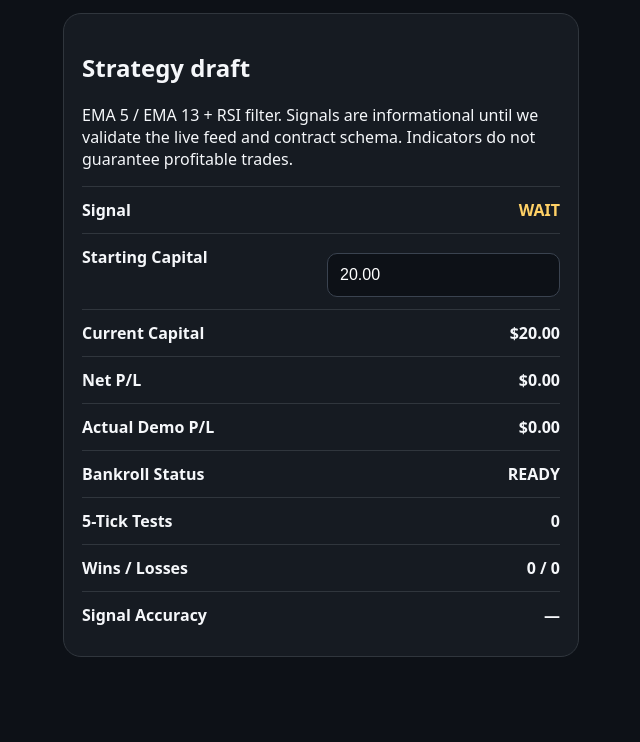
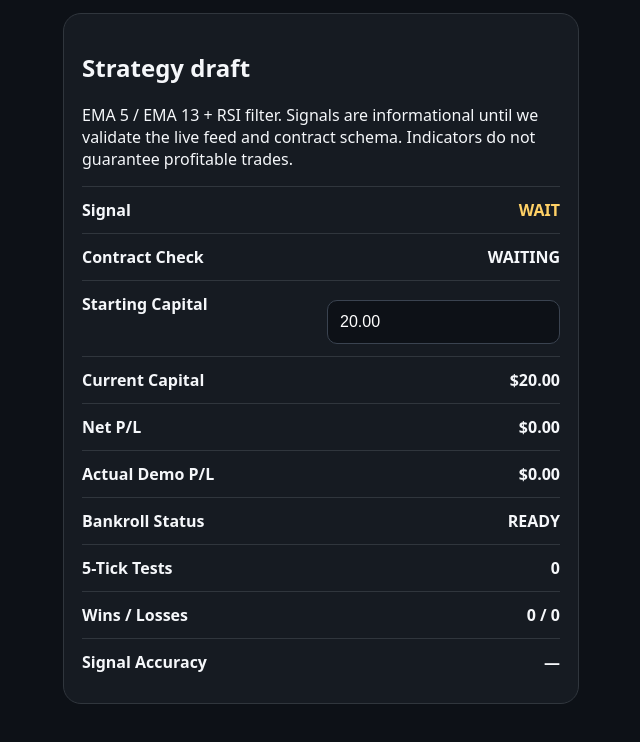
Before and after one commit to swaynechambers357-lang/Bestiebot, a website: page public/index.html in a window 1280 px wide. Shown: the part 670-1412 px from the top of the page, without its empty margins (319-959 px from the left). Before the commit the page ends 1365 px from the top, so only its background shows below. Drawn offline with Linux system fonts and the light colour scheme; no server answers.

Commit message:
Update index.html

```diff
--- a/public/index.html
+++ b/public/index.html
@@ -20,6 +20,7 @@
 <h2>Strategy draft</h2>
 <p>EMA 5 / EMA 13 + RSI filter. Signals are informational until we validate the live feed and contract schema. Indicators do not guarantee profitable trades.</p>
 <div class="metric"><b>Signal</b><strong id="signal">WAIT</strong></div>
+  <div class="metric"><b>Contract Check</b><strong id="contractCheck">WAITING</strong></div>
 <div class="metric"><b>Starting Capital</b><strong><input id="capital" type="number" value="20.00" min="0.01" step="0.01" inputmode="decimal"></strong></div>
 <div class="metric"><b>Current Capital</b><strong id="currentCapital">$20.00</strong></div>
 <div class="metric"><b>Net P/L</b><strong id="sessionPL">$0.00</strong></div>
```
